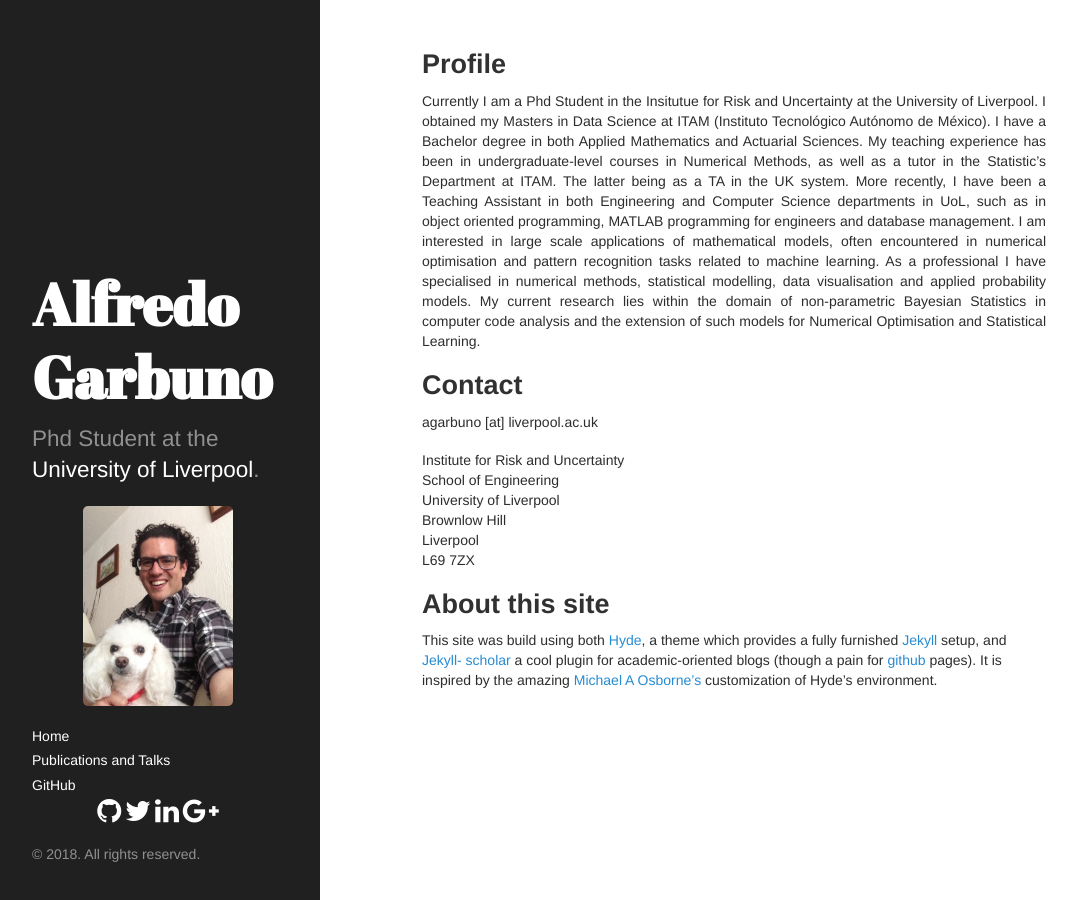
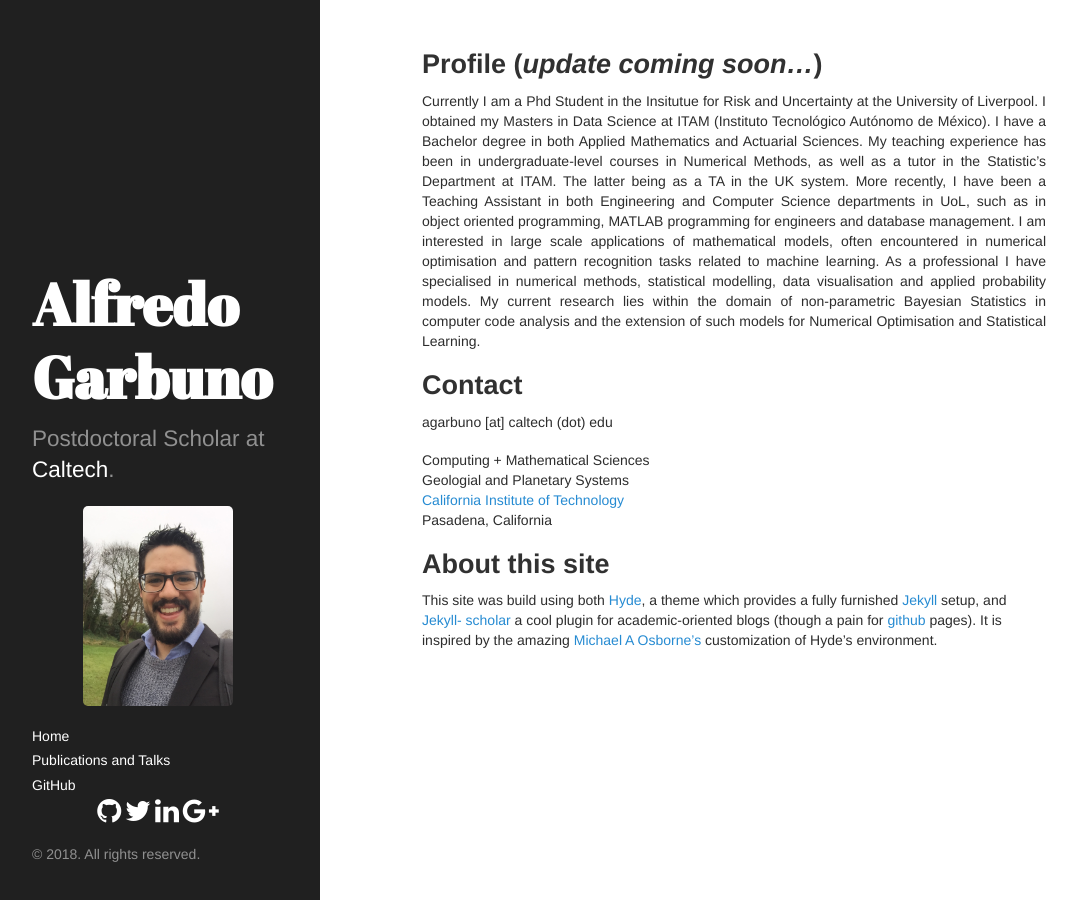
Before and after one commit to agarbuno/agarbuno.github.io, a Jekyll site: the page built from index.md, in a window 1280 px wide. Shown: the whole page, without its empty margins (4-1081 px from the left). Built offline with Jekyll 4.4.1, drawn with Linux system fonts in a browser that asks for light colours; nearby versions of some CDN libraries.

Commit message:
Updating site

```diff
--- a/Gemfile
+++ b/Gemfile
@@ -4,3 +4,4 @@ gem 'jekyll-scholar'
 gem 'bootstrap-sass'
 gem 'citeproc-ruby'
 gem 'csl-styles'
+gem 'jekyll-paginate'
--- a/_config.yml
+++ b/_config.yml
@@ -13,14 +13,14 @@ permalink:        pretty
 #relative_permalinks: true
 
 # Setup
-title:            Alfredo Garbuno
+title:      Alfredo Garbuno
 name:			  Alfredo Garbuno
-description:      'Phd Student at the <a href="https://www.liv.ac.uk/risk-and-uncertainty/" target="_blank">University of Liverpool</a>.'
+description:      'Postdoctoral Scholar at <a href="http://www.caltech.edu/" target="_blank">Caltech</a>.'
 url:
 baseurl:          /
 
 author:
-  name:           'Alfredo Garbuno'
+  name:     'Alfredo Garbuno'
 
 paginate:         5
 
--- a/index.md
+++ b/index.md
@@ -3,7 +3,7 @@ layout: default
 title: Home
 ---
 
-## Profile
+## Profile (*update coming soon...*)
 
 <div align="justify">
 
@@ -28,14 +28,12 @@ Statistical Learning.
 
 ## Contact
 
-agarbuno [at] liverpool.ac.uk
+agarbuno [at] caltech (dot) edu
 
-Institute for Risk and Uncertainty
-School of Engineering
-University of Liverpool
-Brownlow Hill
-Liverpool
-L69 7ZX
+Computing + Mathematical Sciences
+Geologial and Planetary Systems
+[California Institute of Technology](http://www.caltech.edu/)
+Pasadena, California
 
 ## About this site
 
```
Also changed, not shown: Gemfile.lock, public/img/photo.jpg.
